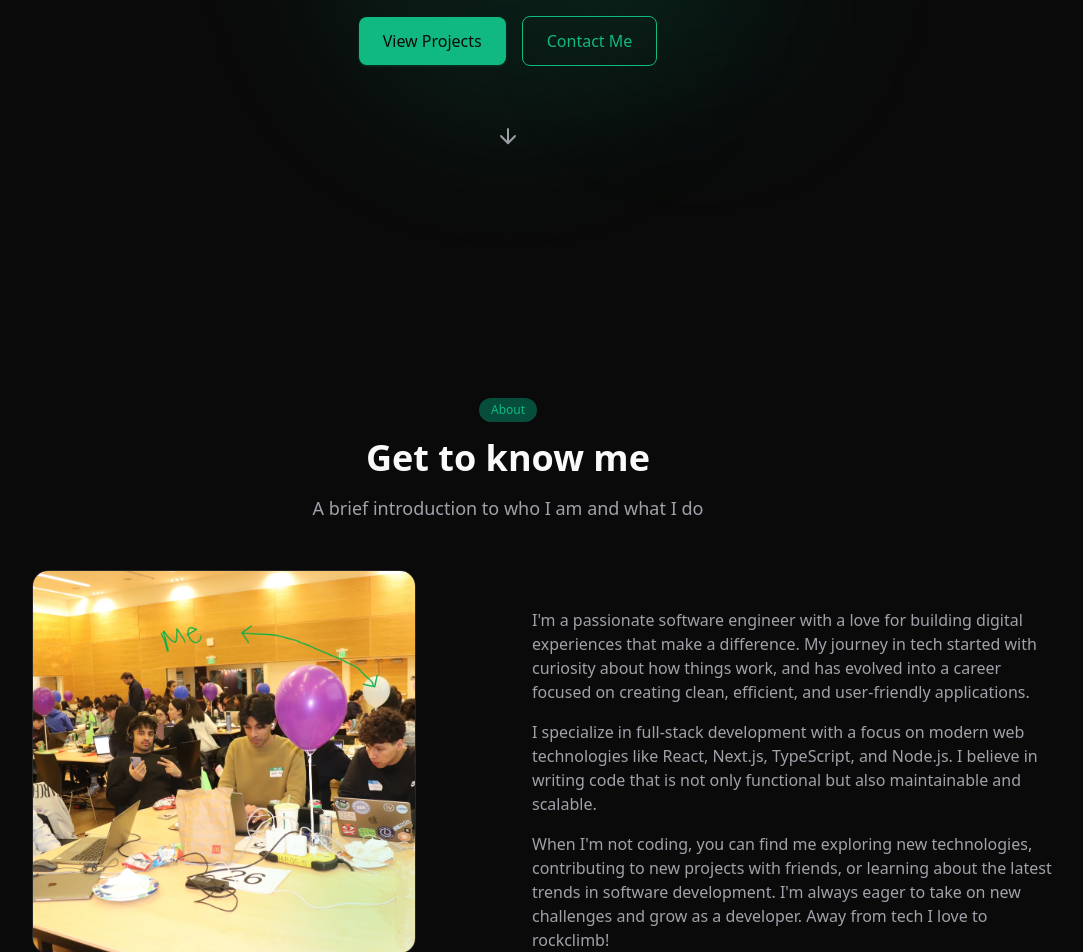
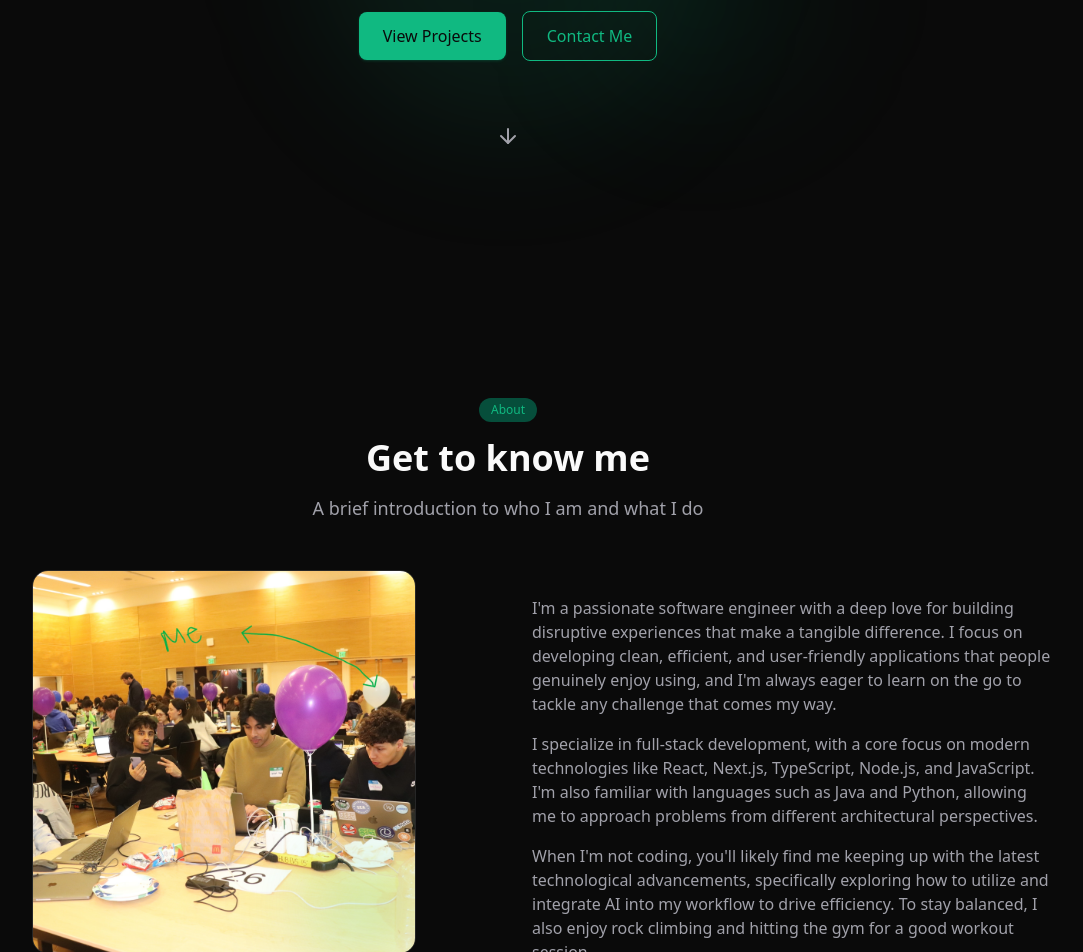
Before and after one commit to Isaiahriveraa/Portfolio, a Next.js app: page / in a window 1280 px wide. Shown: the part 500-1452 px from the top of the page, without its empty margins (132-1215 px from the left). Built offline with nearby package versions, Linux system fonts and the light colour scheme.

Commit message:
add ScrollDown component for section navigation

```diff
--- a/src/components/sections/About.tsx
+++ b/src/components/sections/About.tsx
@@ -4,6 +4,7 @@ import Image from "next/image";
 import { Container } from "@/components/layout/Container";
 import { SectionHeading } from "@/components/ui/SectionHeading";
 import { AnimatedSection } from "@/components/common/AnimatedSection";
+import { ScrollDown } from "@/components/ui/ScrollDown";
 
 /**
  * About section with bio and personal introduction.
@@ -24,7 +25,7 @@ export function About() {
           {/* Profile Image */}
           <AnimatedSection delay={0.1}>
             <div className="flex flex-col items-center">
-              <div className="relative mx-auto aspect-square w-full max-w-sm overflow-hidden rounded-2xl border border-border bg-surface">
+              <div className="relative mx-auto aspect-square w-full max-w-[240px] sm:max-w-sm overflow-hidden rounded-2xl border border-border bg-surface">
                 <Image
                   src="/profile.jpg"
                   alt="Yonie Isaiah Rivera-Aguilar"
@@ -45,27 +46,31 @@ export function About() {
           <AnimatedSection delay={0.2}>
             <div className="space-y-4 text-text-muted">
               <p>
-                I&apos;m a passionate software engineer with a love for building
-                digital experiences that make a difference. My journey in tech
-                started with curiosity about how things work, and has evolved into
-                a career focused on creating clean, efficient, and user-friendly
-                applications.
+                I&apos;m a passionate software engineer with a deep love for building
+                disruptive experiences that make a tangible difference. I focus on
+                developing clean, efficient, and user-friendly applications that people
+                genuinely enjoy using, and I&apos;m always eager to learn on the go to
+                tackle any challenge that comes my way.
               </p>
               <p>
-                I specialize in full-stack development with a focus on modern web
-                technologies like React, Next.js, TypeScript, and Node.js. I believe
-                in writing code that is not only functional but also maintainable
-                and scalable.
+                I specialize in full-stack development, with a core focus on modern
+                technologies like React, Next.js, TypeScript, Node.js, and JavaScript.
+                I&apos;m also familiar with languages such as Java and Python, allowing
+                me to approach problems from different architectural perspectives.
               </p>
               <p>
-                When I&apos;m not coding, you can find me exploring new technologies,
-                contributing to new projects with friends, or learning about the latest
-                trends in software development. I&apos;m always eager to take on new
-                challenges and grow as a developer. Away from tech I love to rockclimb!
+                When I&apos;m not coding, you&apos;ll likely find me keeping up with the
+                latest technological advancements, specifically exploring how to utilize
+                and integrate AI into my workflow to drive efficiency. To stay balanced,
+                I also enjoy rock climbing and hitting the gym for a good workout session.
               </p>
             </div>
           </AnimatedSection>
         </div>
+
+        <AnimatedSection delay={0.3}>
+          <ScrollDown href="#skills" className="mt-16" />
+        </AnimatedSection>
       </Container>
     </section>
   );
--- a/src/components/sections/Hero.tsx
+++ b/src/components/sections/Hero.tsx
@@ -1,9 +1,9 @@
 "use client";
 
 import { motion } from "framer-motion";
-import { ArrowDown } from "lucide-react";
 import { ButtonLink } from "@/components/ui/Button";
 import { Container } from "@/components/layout/Container";
+import { ScrollDown } from "@/components/ui/ScrollDown";
 import { SITE_CONFIG } from "@/lib/constants";
 
 const containerVariants = {
@@ -102,13 +102,7 @@ export function Hero() {
             variants={itemVariants}
             className="mt-16"
           >
-            <a
-              href="#about"
-              aria-label="Scroll to about section"
-              className="inline-flex animate-bounce text-text-muted transition-colors hover:text-primary"
-            >
-              <ArrowDown size={24} />
-            </a>
+            <ScrollDown href="#about" />
           </motion.div>
         </motion.div>
       </Container>
--- a/src/components/sections/Projects.tsx
+++ b/src/components/sections/Projects.tsx
@@ -5,6 +5,7 @@ import { SectionHeading } from "@/components/ui/SectionHeading";
 import { AnimatedSection } from "@/components/common/AnimatedSection";
 import { Marquee } from "@/components/ui/Marquee";
 import { ProjectCard } from "@/components/ui/ProjectCard";
+import { ScrollDown } from "@/components/ui/ScrollDown";
 import { PROJECTS } from "@/lib/projects";
 
 /**
@@ -32,6 +33,12 @@ export function Projects() {
           ))}
         </Marquee>
       </AnimatedSection>
+
+      <Container>
+        <AnimatedSection delay={0.3}>
+          <ScrollDown href="#contact" className="mt-16" />
+        </AnimatedSection>
+      </Container>
     </section>
   );
 }
--- a/src/components/sections/Skills.tsx
+++ b/src/components/sections/Skills.tsx
@@ -5,6 +5,7 @@ import { SectionHeading } from "@/components/ui/SectionHeading";
 import { AnimatedSection } from "@/components/common/AnimatedSection";
 import { ResumePreview } from "@/components/ui/ResumePreview";
 import { SpotlightCard } from "@/components/ui/SpotlightCard";
+import { ScrollDown } from "@/components/ui/ScrollDown";
 import { SKILLS, SKILL_CATEGORIES, type SkillCategory } from "@/data/skills";
 
 /**
@@ -74,6 +75,10 @@ export function Skills() {
             {rightCategories.map((cat, idx) => renderSkillGroup(cat, idx + 2))}
           </div>
         </div>
+
+        <AnimatedSection delay={0.3}>
+          <ScrollDown href="#projects" className="mt-16" />
+        </AnimatedSection>
       </Container>
     </section>
   );
--- /dev/null
+++ b/src/components/ui/ScrollDown.tsx
@@ -0,0 +1,23 @@
+"use client";
+
+import { ArrowDown } from "lucide-react";
+import { cn } from "@/lib/utils";
+
+interface ScrollDownProps {
+  href: string;
+  className?: string;
+}
+
+export function ScrollDown({ href, className }: ScrollDownProps) {
+  return (
+    <div className={cn("flex justify-center w-full", className)}>
+      <a
+        href={href}
+        aria-label={`Scroll to ${href.replace("#", "")} section`}
+        className="relative z-20 inline-flex animate-bounce p-2 text-text-muted transition-colors hover:text-primary cursor-pointer"
+      >
+        <ArrowDown size={24} />
+      </a>
+    </div>
+  );
+}
```
